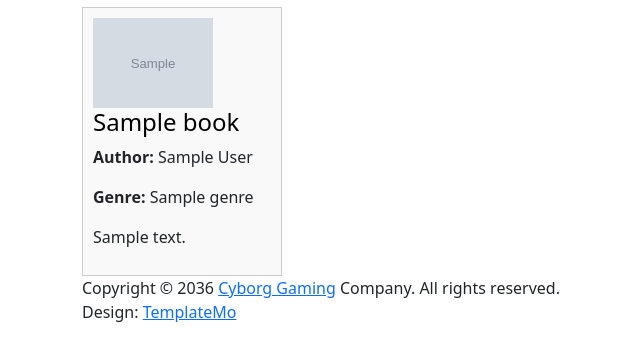
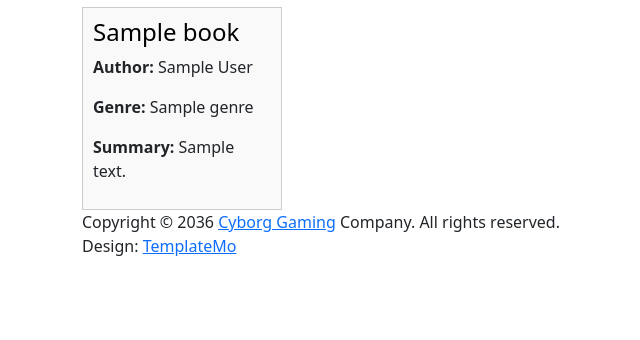
Before and after one commit to neonazarov/Smartbook_Ai, a Django app: template templates/books/recommendation.html in a window 1280 px wide. Shown: the part 693-1033 px from the top of the page, without its empty margins (0-640 px from the left). After the commit the page ends 949 px from the top, so only its background shows below. Run offline with Django 5.2, Linux system fonts and the light colour scheme; the template is opened without the code that fills it: most values are stand-ins (such as "Sample title", 1, 10 or a date in 2020); grey boxes marked "Sample" are stand-in pictures; some libraries are stand-ins or nearby versions.

Commit message:
rm image

```diff
--- a/templates/books/recommendation.html
+++ b/templates/books/recommendation.html
@@ -42,11 +42,10 @@
                     <div class="book-grid">
                       {% for book in response %}
                         <div class="book-card">
-                          <img src="{{ book.cover_url }}" alt="{{ book.title|truncatechars:30 }}" width="120">
                           <h4 style="color: black;">{{ book.title }}</h4>
                           <p><strong>Author:</strong> {{ book.author }}</p>
                           <p><strong>Genre:</strong> {{ book.genre }}</p>
-                          <p>{{ book.summary }}</p>
+                          <p><strong>Summary:</strong> {{ book.summary }}</p>
                         </div>
                       {% endfor %}
                     </div>
```
